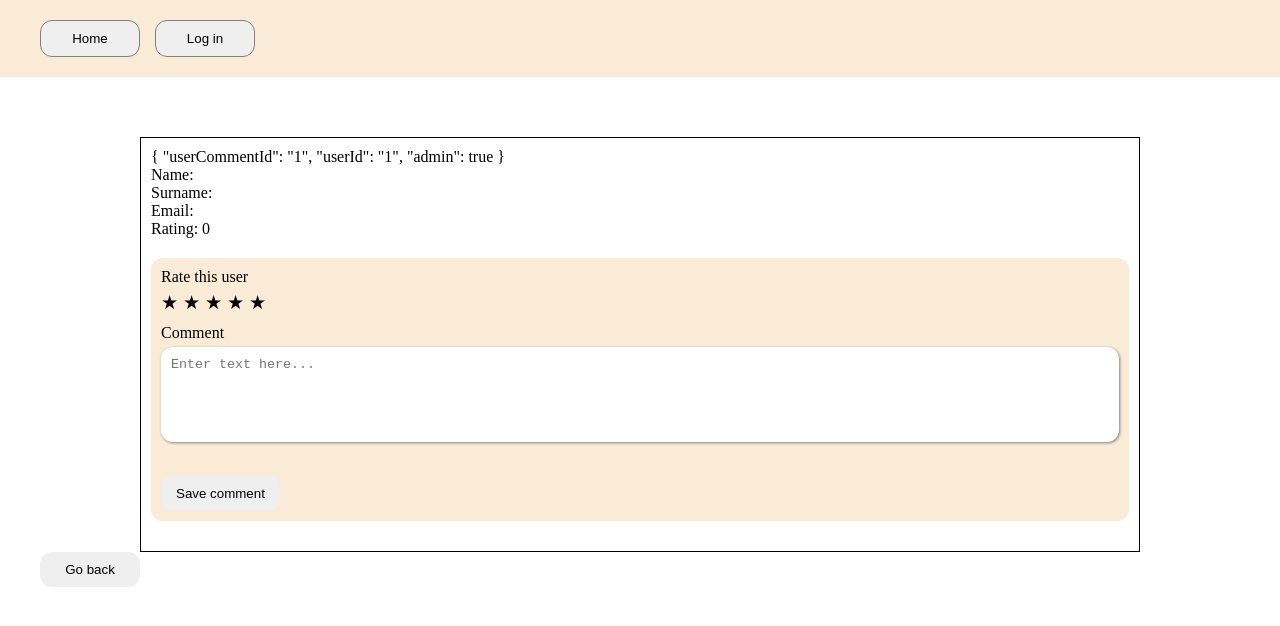
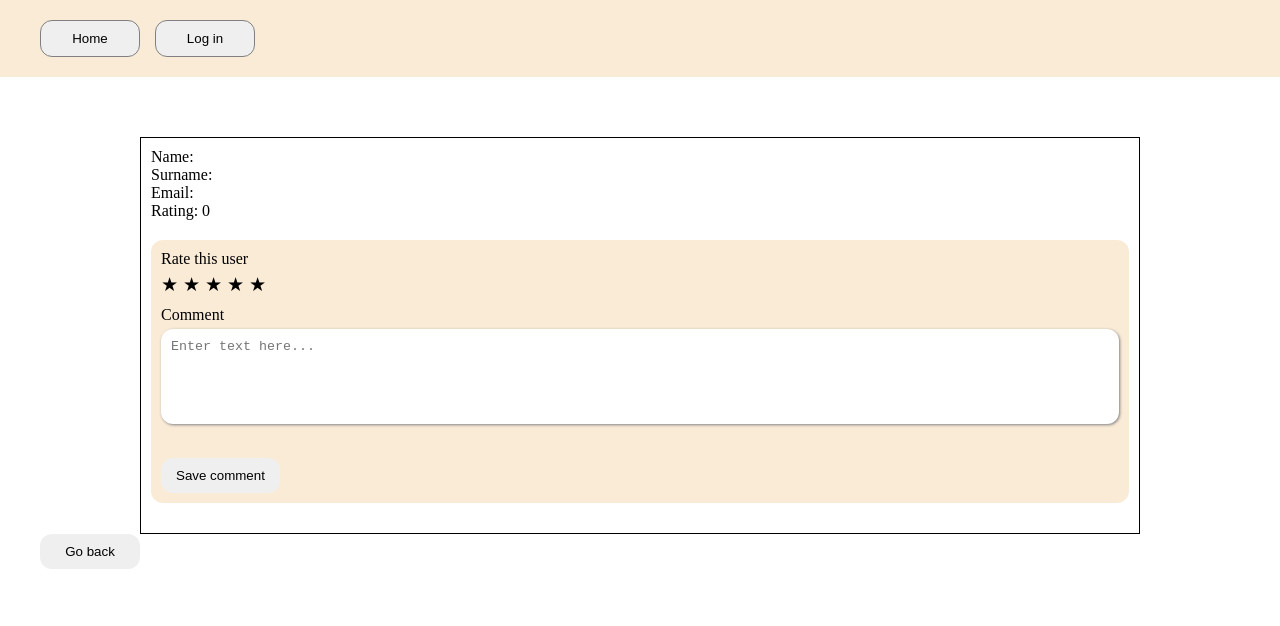
Before and after one commit to AnnaKhiz/game_test, a Vue app: page /admin/users/1/comments/1 in a window 1280 px wide. Shown: the top 626 px of the page. Built offline with nearby package versions, Linux system fonts and the light colour scheme.

Commit message:
delete comments

```diff
--- a/src/components/UserComments.vue
+++ b/src/components/UserComments.vue
@@ -1,7 +1,5 @@
 <template>
   <div class="item-comments-container">
-    {{props}}
-    {{}}
     <div v-if="user" class="user-item">
       <div>
         <p>Name: {{user.name}}</p>
--- a/src/components/UsersList.vue
+++ b/src/components/UsersList.vue
@@ -22,7 +22,7 @@
             ★
           </span>
           </div>
-          {{props}}
+
           <button
             v-if="isAuthorized === 'true'"
             @click="props.admin ? router.push({name: 'admin-comments', params: { userCommentId: user.id}}) : router.push({name: 'users-comments', params: { userCommentId: user.id}})"
```
